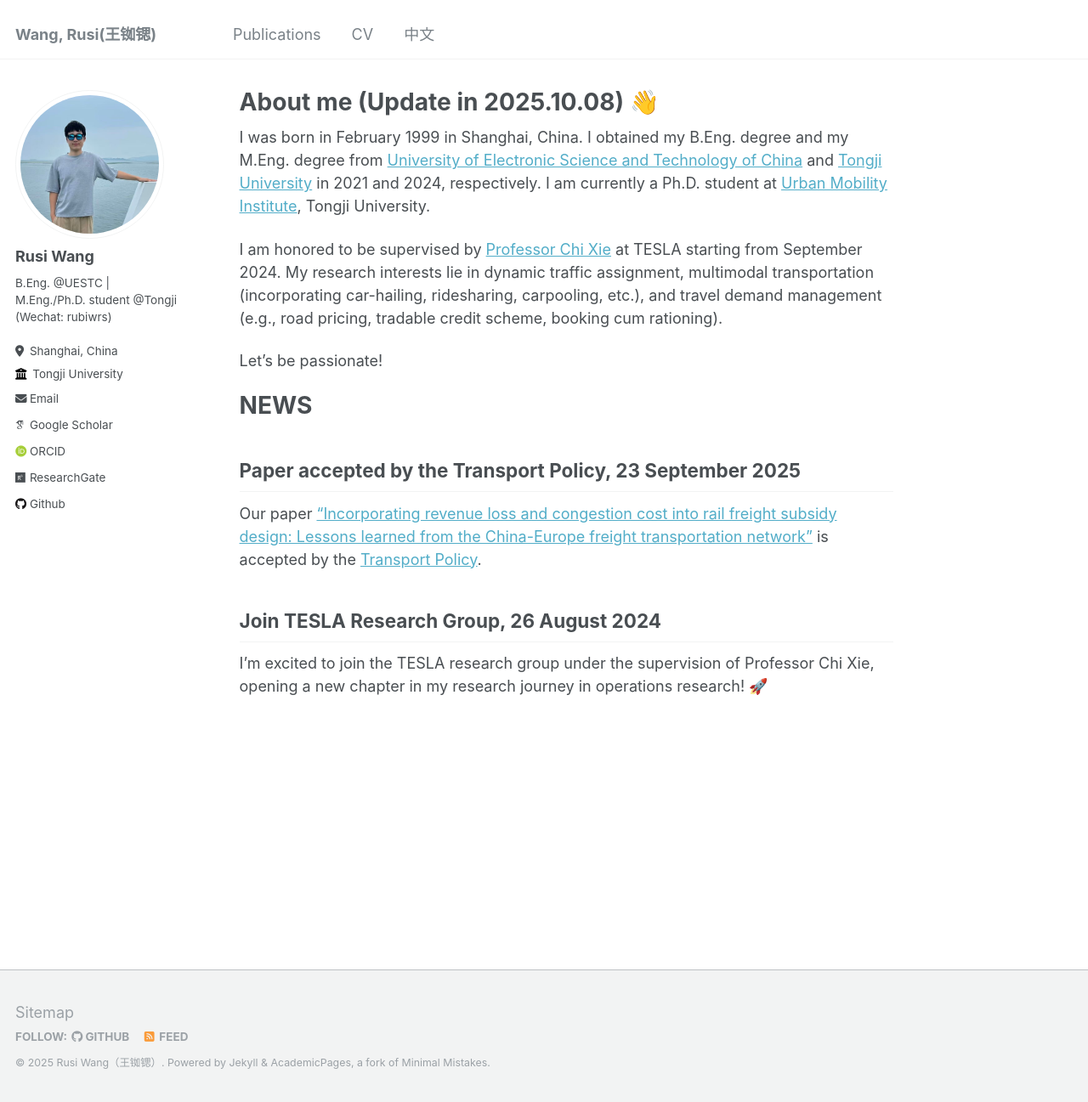
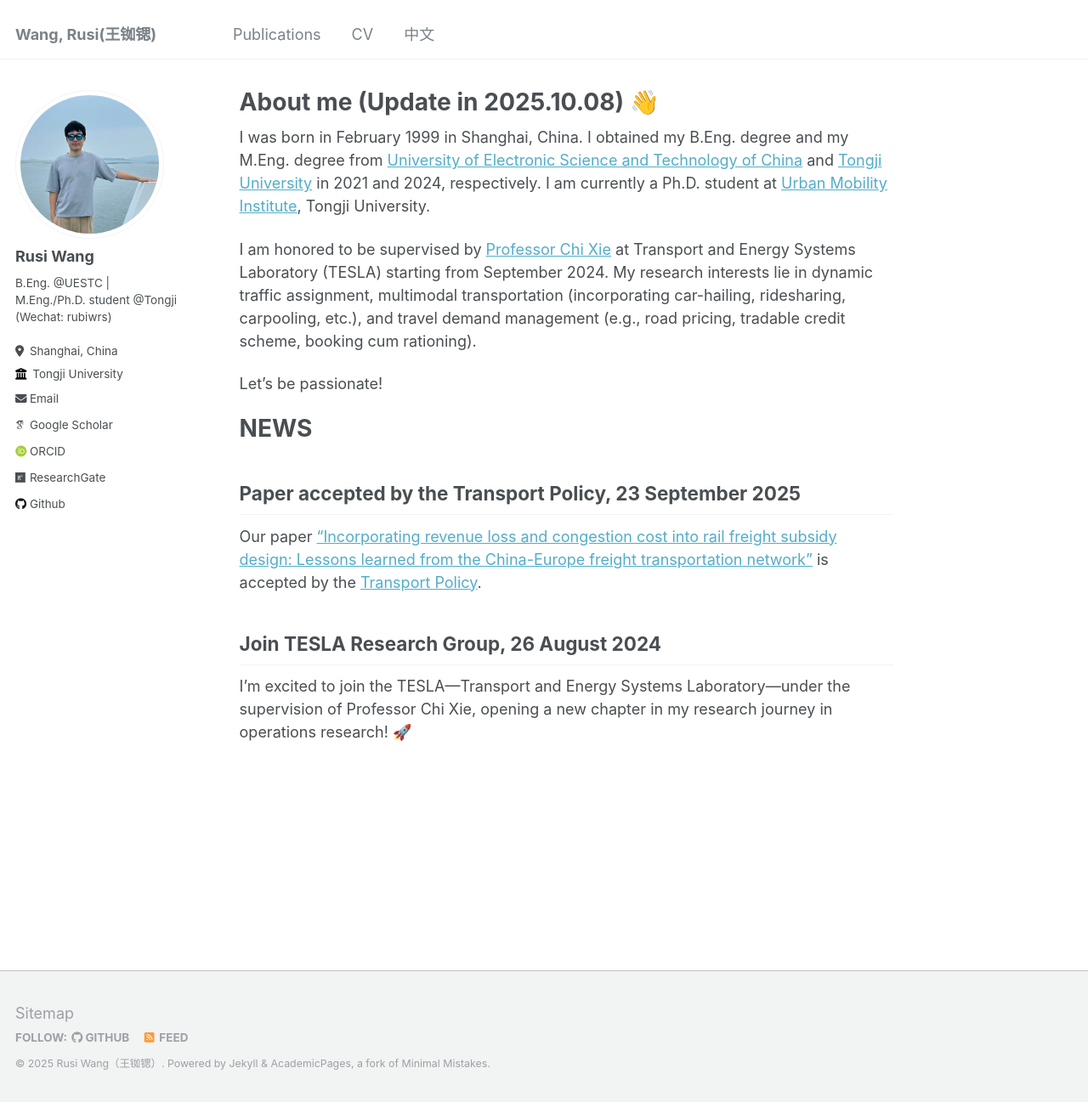
Before and after one commit to RusiWang99/RusiWang99.github.io, a Jekyll site: the page built from _pages/about.md, in a window 1280 px wide and 1297 px high. Shown: the whole window at 85% size. Built offline with Jekyll 4.4.1, drawn with Linux system fonts in a browser that asks for light colours; some web fonts are replaced.

Commit message:
Update about.md

```diff
--- a/_pages/about.md
+++ b/_pages/about.md
@@ -9,7 +9,7 @@ redirect_from:
 
 I was born in February 1999 in Shanghai, China. I obtained my B.Eng. degree and my M.Eng. degree from [University of Electronic Science and Technology of China](https://www.uestc.edu.cn/) and [Tongji University](https://www.tongji.edu.cn/) in 2021 and 2024, respectively. I am currently a Ph.D. student at [Urban Mobility Institute](http://umi.tongji.edu.cn/), Tongji University.
 
-I am honored to be supervised by [Professor Chi Xie](https://scholar.google.com/citations?hl=en&user=LQ3KKYQAAAAJ&view_op=list_works&sortby=pubdate) at TESLA starting from September 2024. My research interests lie in dynamic traffic assignment, multimodal transportation (incorporating car-hailing, ridesharing, carpooling, etc.), and travel demand management (e.g., road pricing, tradable credit scheme, booking cum rationing).
+I am honored to be supervised by [Professor Chi Xie](https://scholar.google.com/citations?hl=en&user=LQ3KKYQAAAAJ&view_op=list_works&sortby=pubdate) at Transport and Energy Systems Laboratory (TESLA) starting from September 2024. My research interests lie in dynamic traffic assignment, multimodal transportation (incorporating car-hailing, ridesharing, carpooling, etc.), and travel demand management (e.g., road pricing, tradable credit scheme, booking cum rationing).
 
 Let's be passionate!
 
@@ -20,7 +20,7 @@ Our paper ["Incorporating revenue loss and congestion cost into rail freight sub
 
 
 ## Join TESLA Research Group, 26 August 2024
-I'm excited to join the TESLA research group under the supervision of Professor Chi Xie, opening a new chapter in my research journey in operations research! 🚀
+I'm excited to join the TESLA—Transport and Energy Systems Laboratory—under the supervision of Professor Chi Xie, opening a new chapter in my research journey in operations research! 🚀
 
 
 <!--
```
